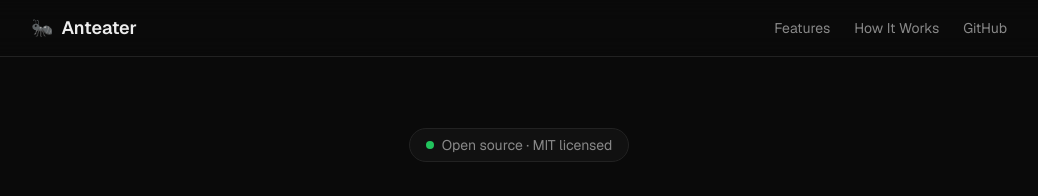
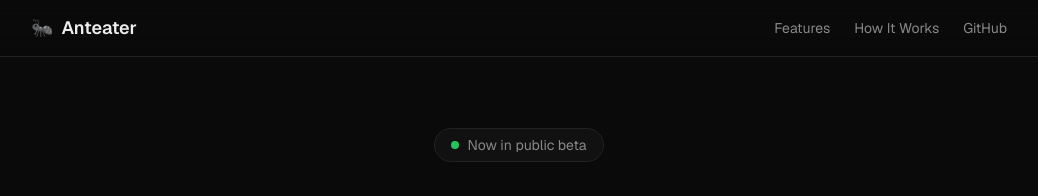
Before and after one commit to scottgriffinm/anteater, a Next.js app in the folder apps/web/: page / in a window 1280 px wide. Shown: the top 196 px of the page, without its empty margins (121-1159 px from the left). Built offline with nearby package versions, Linux system fonts and the light colour scheme.

Commit message:
anteater: Change the green badge text from Open source · MIT licensed to Now in public beta (#3)
Co-authored-by: anteater[bot] <anteater[bot]@users.noreply.github.com>

```diff
--- a/apps/web/components/hero.tsx
+++ b/apps/web/components/hero.tsx
@@ -3,7 +3,7 @@ export function Hero() {
     <section className="flex flex-col items-center justify-center px-6 pt-32 pb-20 text-center">
       <div className="mb-6 inline-flex items-center gap-2 rounded-full border border-border bg-surface px-4 py-1.5 text-sm text-muted">
         <span className="inline-block h-2 w-2 rounded-full bg-accent animate-pulse" />
-        Open source &middot; MIT licensed
+        Now in public beta
       </div>
 
       <h1 className="max-w-3xl text-5xl sm:text-6xl md:text-7xl font-bold tracking-tight leading-[1.08]">
```
